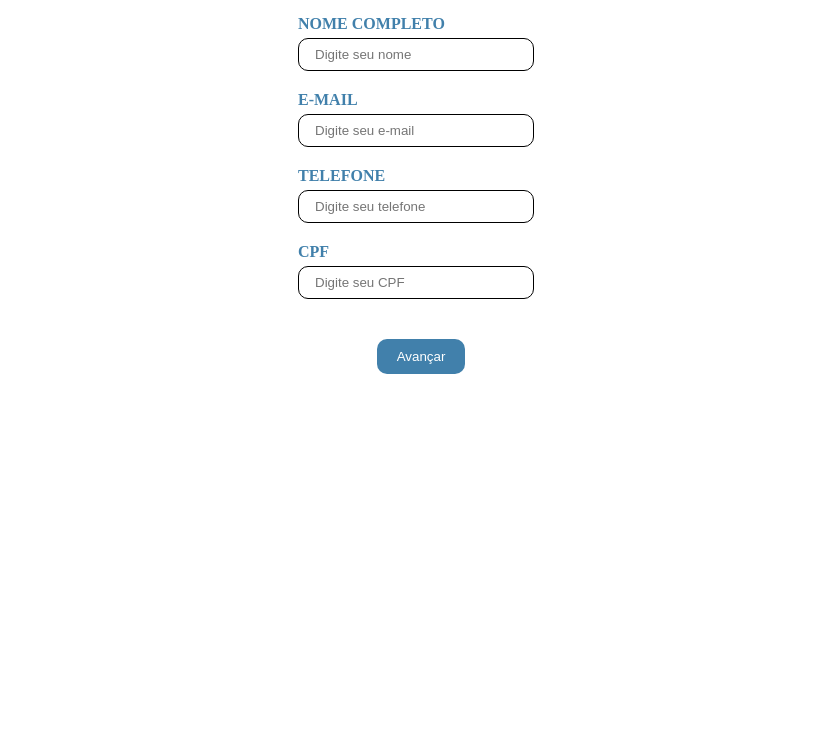
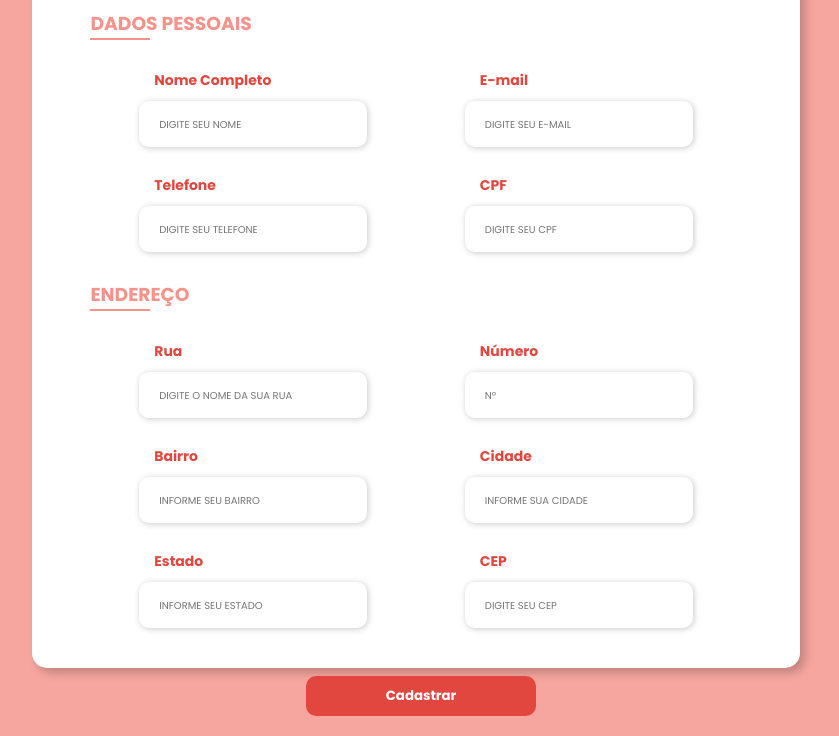
Before and after one commit to wbarcellosn/Curso_EBAC_Frontend, a plain HTML site: page index.html in a window 1280 px wide. Shown: the part 92-828 px from the top of the page, without its empty margins (224-1063 px from the left). Before the commit the page ends 800 px from the top, so only its background shows below. Drawn offline with nearby package versions, Linux system fonts and the light colour scheme.

Commit message:
segundo commit

```diff
--- a/index.html
+++ b/index.html
@@ -7,11 +7,15 @@
         <title>Exercicio - M10</title>
     </head>
     <body>
+        <div class="container">
+            <div class="form">
+                <form action="#">
                     <h1>Formulário de cadastro</h1>
-        <form action="" class="formStyle">
                     <div id="dadosPessoais">
-                <div class="formCampo">
-                    <label class="formLabel" for="nome">Nome Completo</label>
+                        <h3>Dados Pessoais</h3>
+                        <div class="input-group">
+                            <div class="input-box">
+                                <label for="nome">Nome Completo</label>
                                 <input
                                     type="text"
                                     maxlength="40"
@@ -20,8 +24,8 @@
                                     placeholder="Digite seu nome"
                                 >
                             </div>
-                <div class="formCampo">
-                    <label class="formLabel" for="email">E-mail</label>
+                            <div class="input-box">
+                                <label for="email">E-mail</label>
                                 <input
                                     type="email"
                                     id="email"
@@ -29,8 +33,8 @@
                                     placeholder="Digite seu e-mail"
                                 >
                             </div>
-                <div class="formCampo">
-                    <label class="formLabel" for="telefone">Telefone</label>
+                            <div class="input-box">
+                                <label for="telefone">Telefone</label>
                                 <input
                                     type="tel"
                                     id="telefone"
@@ -38,8 +42,8 @@
                                     placeholder="Digite seu telefone"
                                 >
                             </div>
-                <div class="formCampo">
-                    <label class="formLabel" for="cpf">CPF</label>
+                            <div class="input-box">
+                                <label for="cpf">CPF</label>
                                 <input
                                     type="text"
                                     id="cpf"
@@ -48,9 +52,12 @@
                                 >
                             </div>
                         </div>
+                    </div>
                     <div id="endereco">
-                <div class="formCampo">
-                    <label class="formLabel" for="rua">Rua</label>
+                        <h3>Endereço</h3>
+                        <div class="input-group">
+                            <div class="input-box">
+                                <label for="rua">Rua</label>
                                 <input
                                     type="text"
                                     id="rua"
@@ -58,8 +65,8 @@
                                     placeholder="Digite o nome da sua rua"
                                 >
                             </div>
-                <div class="formCampo">
-                    <label class="formLabel" for="numero">Número</label>
+                            <div class="input-box">
+                                <label for="numero">Número</label>
                                 <input
                                     type="number"
                                     id="numero"
@@ -67,8 +74,8 @@
                                     placeholder="Nº"
                                 >
                             </div>
-                <div class="formCampo">
-                    <label class="formLabel" for="bairro">Bairro</label>
+                            <div class="input-box">
+                                <label for="bairro">Bairro</label>
                                 <input
                                     type="text"
                                     id="bairro"
@@ -76,8 +83,8 @@
                                     placeholder="Informe seu bairro"
                                 >
                             </div>
-                <div class="formCampo">
-                    <label class="formLabel" for="cidade">Cidade</label>
+                            <div class="input-box">
+                                <label for="cidade">Cidade</label>
                                 <input
                                     type="text"
                                     id="cidade"
@@ -85,8 +92,8 @@
                                     placeholder="Informe sua cidade"
                                 >
                             </div>
-                <div class="formCampo">
-                    <label class="formLabel" for="estado">Estado</label>
+                            <div class="input-box">
+                                <label for="estado">Estado</label>
                                 <input
                                     type="text"
                                     id="estado"
@@ -94,22 +101,23 @@
                                     placeholder="Informe seu estado"
                                 >
                             </div>
-                <div class="formCampo">
-                    <label class="formLabel" for="complemento">Complemento</label>
+                            <div class="input-box">
+                                <label for="cep">CEP</label>
                                 <input
                                     type="text"
-                        id="complemento"
-                        name="complemento"
+                                    id="cep"
+                                    name="cep"
                                     placeholder="Casa, Apto, Bloco"
                                 >
                             </div>
                         </div>
-            <div id="btns">
-                <button type="button" id="avancar">Avançar</button>
-                <button type="button" id="voltar">Voltar</button>
-                <button type="submit" id="enviar">Enviar</button>
+                    </div>
+                    <div class="btn">
+                        <button type="submit" id="enviar">Cadastrar</button>
                     </div>
                 </form>
+            </div>
+        </div>
         <script src="https://code.jquery.com/jquery-3.7.0.js"></script>
         <script src="./js/jquery.mask.min.js"></script>
         <script src="./js/jquery.validate.min.js"></script>
--- a/js/main.js
+++ b/js/main.js
@@ -7,6 +7,10 @@ $(document).ready(function () {
 
     $('#cpf').mask('000.000.000-00', {
         placeholder: 'Digite seu CPF'
+    })
+
+    $('#cep').mask('00.000-000', {
+        placeholder: 'Digite seu CEP'
     })
 
 
@@ -50,6 +54,10 @@ $(document).ready(function () {
             estado: {
                 required: true
             },
+
+            cep: {
+                required: true
+            }
         },
 
         messages: {
@@ -61,25 +69,10 @@ $(document).ready(function () {
             numero: 'Por favor, informe o número.',
             bairro: 'Por favor, informe seu bairro.',
             cidade: 'Por favor, informe sua cidade.',
-            estado: 'Por favor, informe seu estado.'
-    }
+            estado: 'Por favor, informe seu estado.',
+            cep: 'Por favor, informe seu CEP.'
+        },
+
     })
 
-    $('#avancar').click(() => {
-
-        $('#dadosPessoais').css({display: 'none'});
-        $('#avancar').css({display: 'none'});
-        $('#endereco').css({display: 'block'});
-        $('#voltar').css({display: 'block'});
-        $('#enviar').css({display: 'block'});
-    })
-
-    $('#voltar').click(() => {
-
-        $('#dadosPessoais').css({display: 'block'});
-        $('#avancar').css({display: 'block'});
-        $('#endereco').css({display: 'none'});
-        $('#voltar').css({display: 'none'});
-        $('#enviar').css({display: 'none'});
-    })
 })
--- a/style.css
+++ b/style.css
@@ -1,79 +1,121 @@
+@import url('https://fonts.googleapis.com/css2?family=Poppins:wght@400;700&display=swap');
+
 * {
     margin: 0;
     padding: 0;
     box-sizing: border-box;
+    font-family: 'Poppins', sans-serif;
+}
+
+body {
+    width: 100%;
+    height: 100vh;
+    background-color: #f5948bd3;
+    display: flex;
+    justify-content: center;
+    align-items: center;
+}
+
+.container {
     background-color: #ffffff;
+    width: 60%;
+    height: 90vh;
+    display: flex;
+    justify-content: center;
+    align-items: center;
+    box-shadow: 5px 5px 10px rgba(0, 0, 0, .212);
+    border-radius: 15px;
+}
+
+.form {
+    width: 90%;
+    padding: 20px;
+    display: flex;
+    flex-direction: column;
+    justify-content: center;
+    align-items: center;
 }
 
 h1 {
     text-align: center;
-    margin-top: 40px;
+    margin-bottom: 60px;
     text-transform: uppercase;
-    color:#2b879e;
+    color: #e1473f;
 }
 
-#endereco {
-    display: none;
+
+#endereco h3, #dadosPessoais h3 {
+    text-transform: uppercase;
+    margin-bottom: 30px;
+    color: #f5938b;
 }
 
-form {
-    width: 40%;
-    margin: 10px auto 0 auto;
-    padding: 20px;
+#endereco h3::after, #dadosPessoais h3::after {
+    content: " ";
+    display: block;
+    width: 60px;
+    height: 2px;
+    background-color: #f5938b;
 }
 
-.formCampo {
-    margin-bottom: 20px;
+.input-group {
+    display: flex;
+    flex-wrap: wrap;
+    justify-content: space-around;
 }
 
-.formLabel {
-    font-weight: bold;
-    color: #4180ab;
-    text-transform: uppercase;
-    display: block;
-    width: 50%;
-    margin: 0 auto 5px auto;
+.input-box {
+    width: 35%;
+    height: 95px;
+    margin-bottom: 10px;
+    display: flex;
+    flex-direction: column;
 }
 
-.formCampo input {
-    display: block;
-    width: 50%;
-    margin: 0 auto 8px auto;
-    padding: 8px 16px;
-    border-radius: 10px;
-    border: 0.1px solid black;
+.input-box label {
+    font-weight: bold;
+    color: #e1473f;
+    margin-left: 15px;
+    font-size: 14px;
 }
 
-#btns {
+.input-box input {
+    margin: 10px 0;
+    padding: 13px 20px;
+    border-radius: 10px;
+    border: none;
+    box-shadow: 1px 1px 6px rgba(0, 0, 0, .212);
+}
+
+.input-box input::placeholder {
+    font-size: 10px;
+    text-transform: uppercase;
+}
+
+.btn {
     display: flex;
     align-items: center;
     justify-content: center;
 }
 
 button {
-    padding: 10px 20px;
+    padding: 10px 80px;
     border-radius: 10px;
     margin: 20px 0 0 10px;
     cursor: pointer;
-    background-color: #4180ab;
+    background-color: #e1473f;
     color: #ffffff;
     border: none;
+    font-weight: bold;
 }
 
 button:hover {
-    background-color:#2b879e;
+    background-color:#eb6765;
 }
 
-#voltar, #enviar {
-    display: none;
+label.error {
+    font-size: 10px;
+    color: black;
+    margin: 0;
+    text-transform: none;
 }
-
-.error {
-    font-weight: bold;
-    color: red;
-    text-transform: uppercase;
-    font-size: 10px;
-    display: block;
-    width: 50%;
-    margin: 0 auto;
- }
```
Lines whose indentation alone changed are shown as unchanged.
